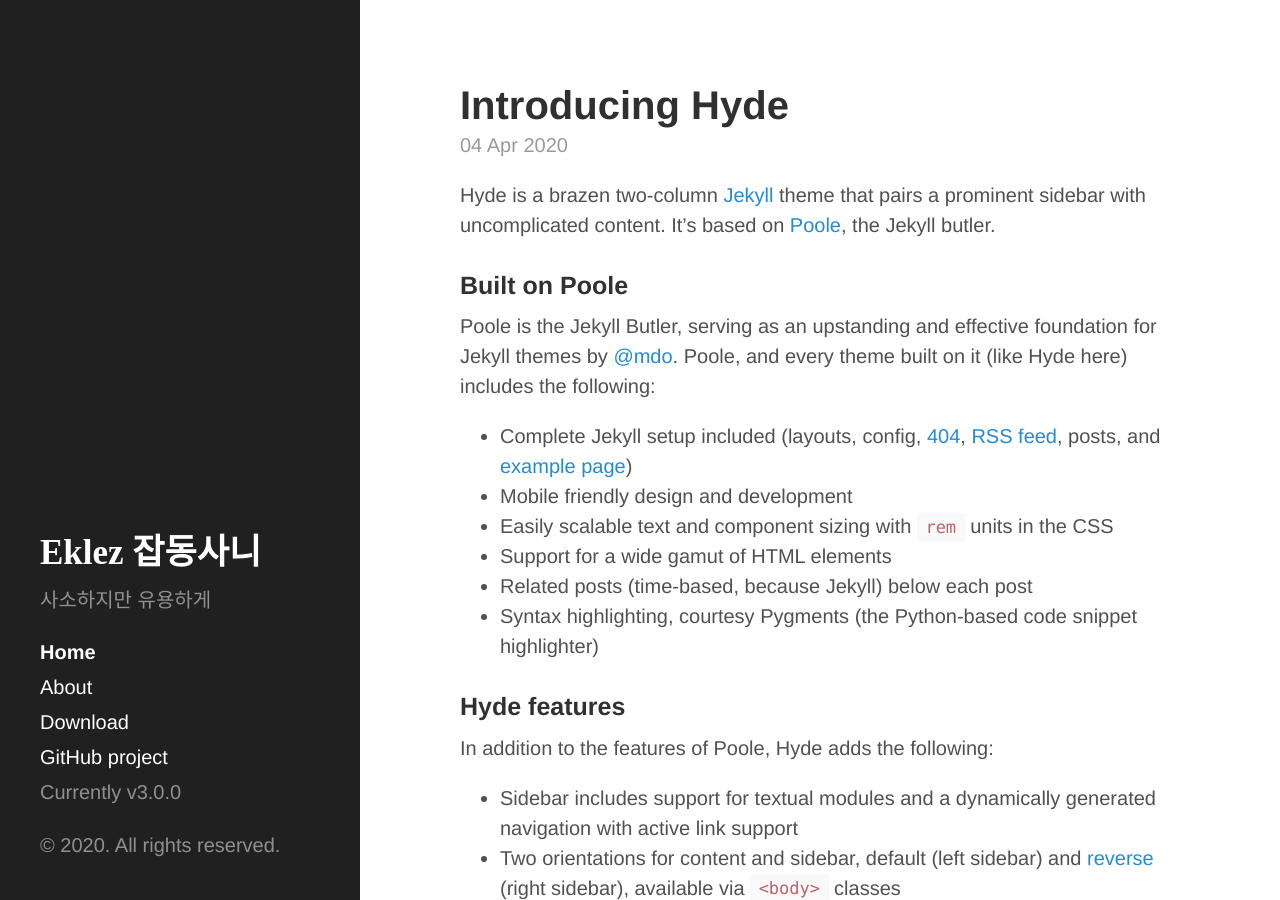
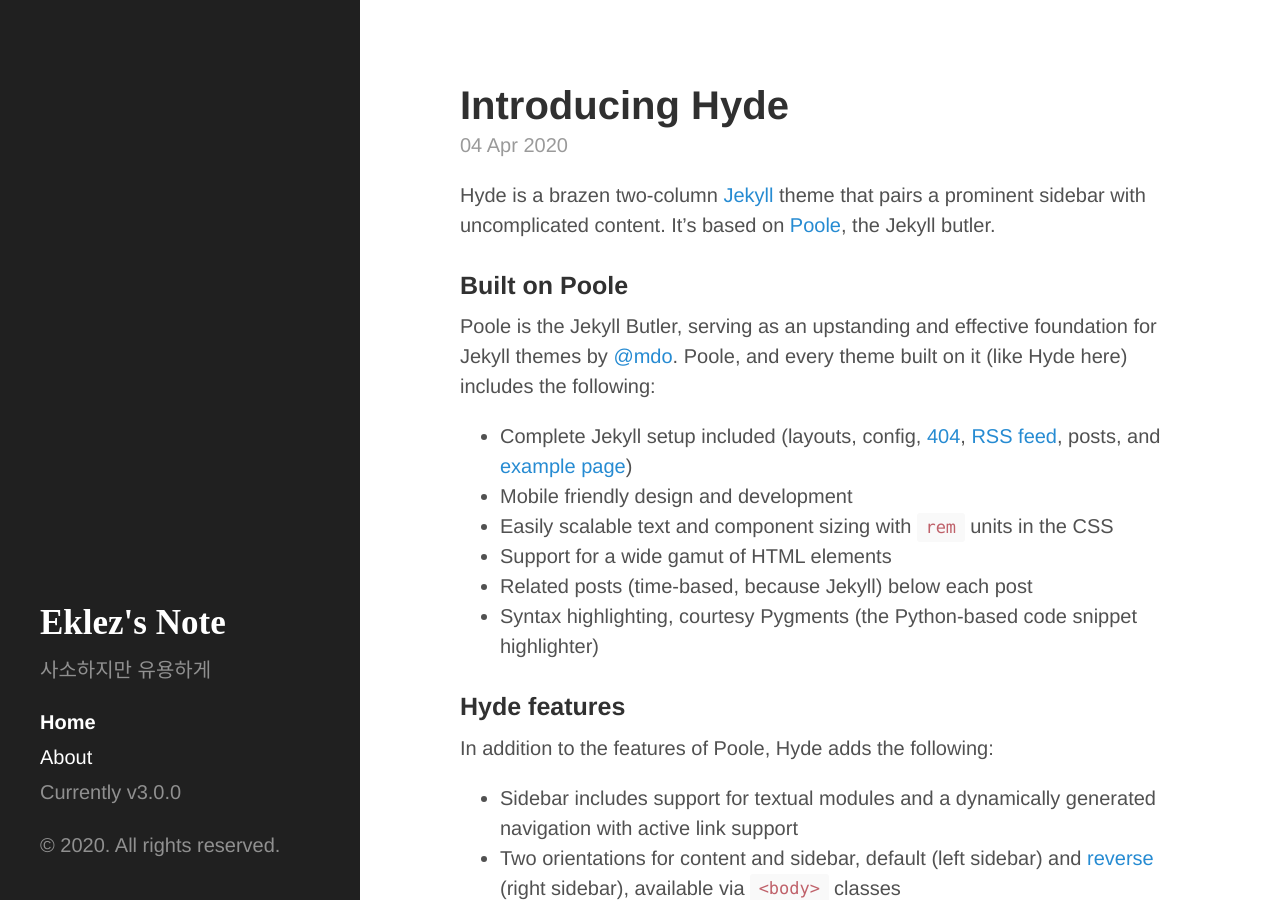
Before and after one commit to eklez/eklez.github.io, a Jekyll site: the page built from index.html, in a window 1280 px wide and 900 px high. Built offline with Jekyll 4.4.1, drawn with Linux system fonts in a browser that asks for light colours; the list of posts is cut into pages by our own code.

Commit message:
Change SideBar / Title

```diff
--- a/_config.yml
+++ b/_config.yml
@@ -1,5 +1,5 @@
 # Setup
-title:            Eklez 잡동사니
+title:            Eklez's Note
 tagline:          'Miscellaneous Notes'
 description:      '사소하지만 유용하게'
 url:              https://eklez.github.io/
--- a/_includes/sidebar.html
+++ b/_includes/sidebar.html
@@ -2,7 +2,7 @@
   <div class="container sidebar-sticky">
     <div class="sidebar-about">
       <h1>
-        <a href="{{ site.baseurl }}">
+        <a href="{{ site.baseurl | absolute_url }}">
           {{ site.title }}
         </a>
       </h1>
@@ -10,7 +10,7 @@
     </div>
 
     <nav class="sidebar-nav">
-      <a class="sidebar-nav-item{% if page.title == "Home" %} active{% endif %}" href="{{ site.baseurl }}">Home</a>
+      <a class="sidebar-nav-item{% if page.title == "Home" %} active{% endif %}" href="{{ site.baseurl | absolute_url }}">Home</a>
 
       {% comment %}
         The code below dynamically generates a sidebar nav of pages with
@@ -26,8 +26,6 @@
         {% endif %}
       {% endfor %}
 
-      <a class="sidebar-nav-item" href="{{ site.github.repo }}/archive/v{{ site.version }}.zip">Download</a>
-      <a class="sidebar-nav-item" href="{{ site.github.repo }}">GitHub project</a>
       <span class="sidebar-nav-item">Currently v{{ site.version }}</span>
     </nav>
 
```
